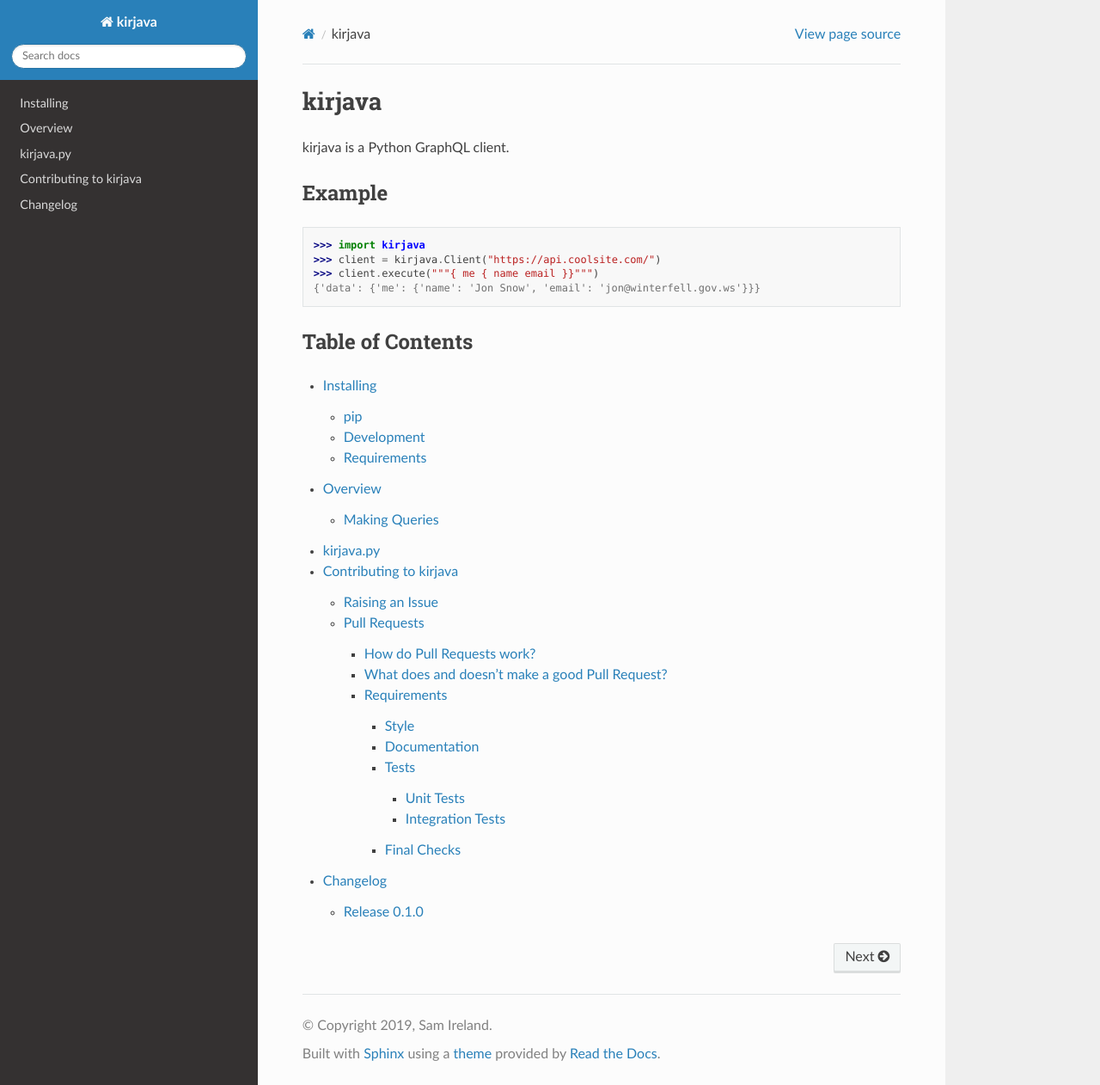
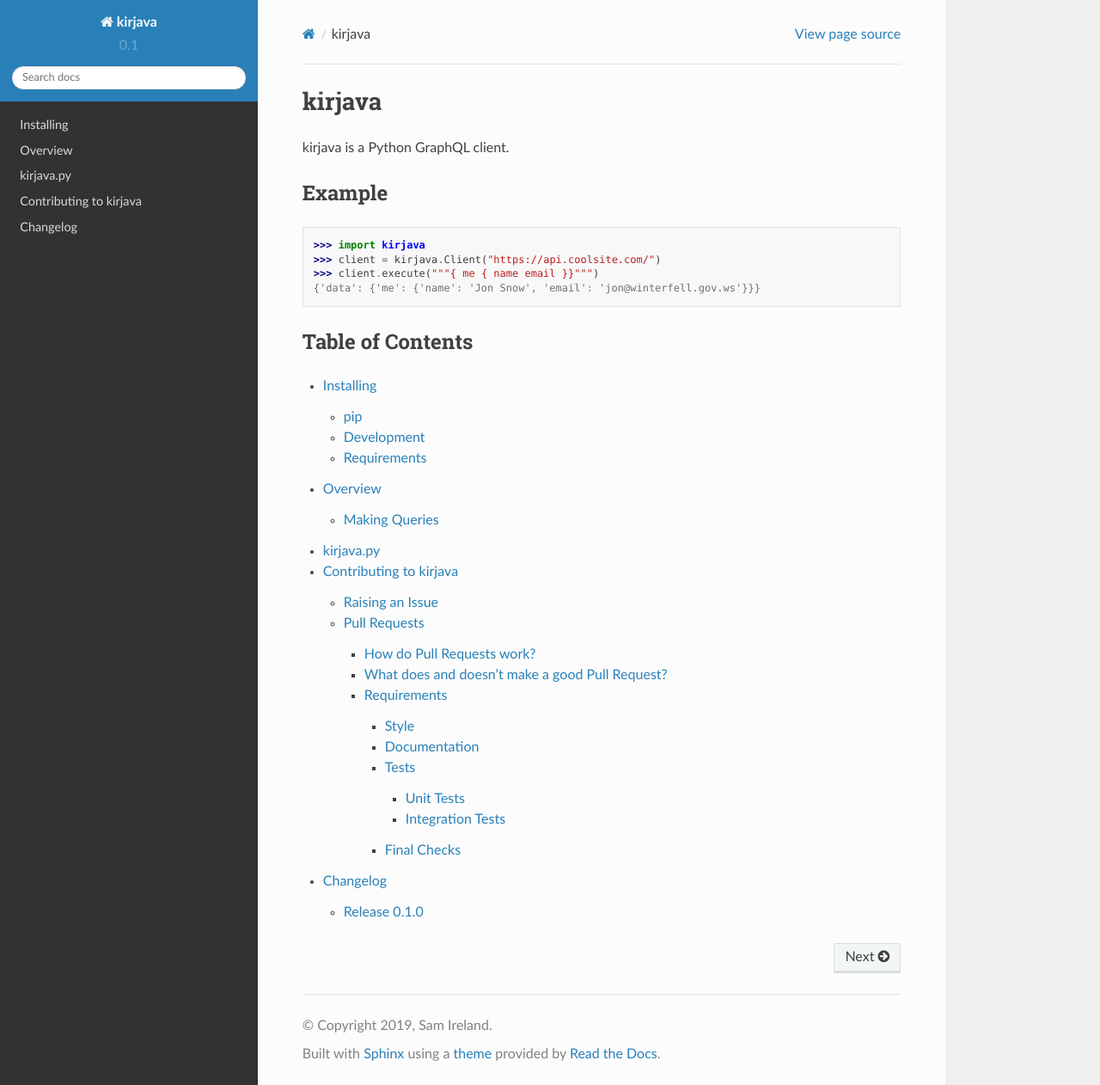
Before and after one commit to samirelanduk/kirjava, a Sphinx documentation site: the page built from docs/source/index.rst, in a window 1280 px wide and 1262 px high. Shown: the whole window at 86% size. Built offline with Sphinx 7.4.7 and the Read the Docs theme 2.0.0, drawn with Linux system fonts in a browser that asks for light colours.

Commit message:
Start 0.1.1

```diff
--- a/docs/source/conf.py
+++ b/docs/source/conf.py
@@ -24,9 +24,9 @@
 author = 'Sam Ireland'
 
 # The short X.Y version
-version = ''
+version = '0.1'
 # The full version, including alpha/beta/rc tags
-release = '0.1'
+release = '0.1.1'
 
 
 # -- General configuration ---------------------------------------------------
--- a/kirjava.py
+++ b/kirjava.py
@@ -1,6 +1,6 @@
 """The kirjava library."""
 
-__version__ = "0.1.0"
+__version__ = "0.1.1"
 __author__ = "Sam Ireland"
 
 import requests
--- a/setup.py
+++ b/setup.py
@@ -2,7 +2,7 @@
 
 setup(
  name="kirjava",
- version="0.1.0",
+ version="0.1.1",
  description="A Python GraphQL client.",
  url="https://kirjava.samireland.com",
  author="Sam Ireland",
```
